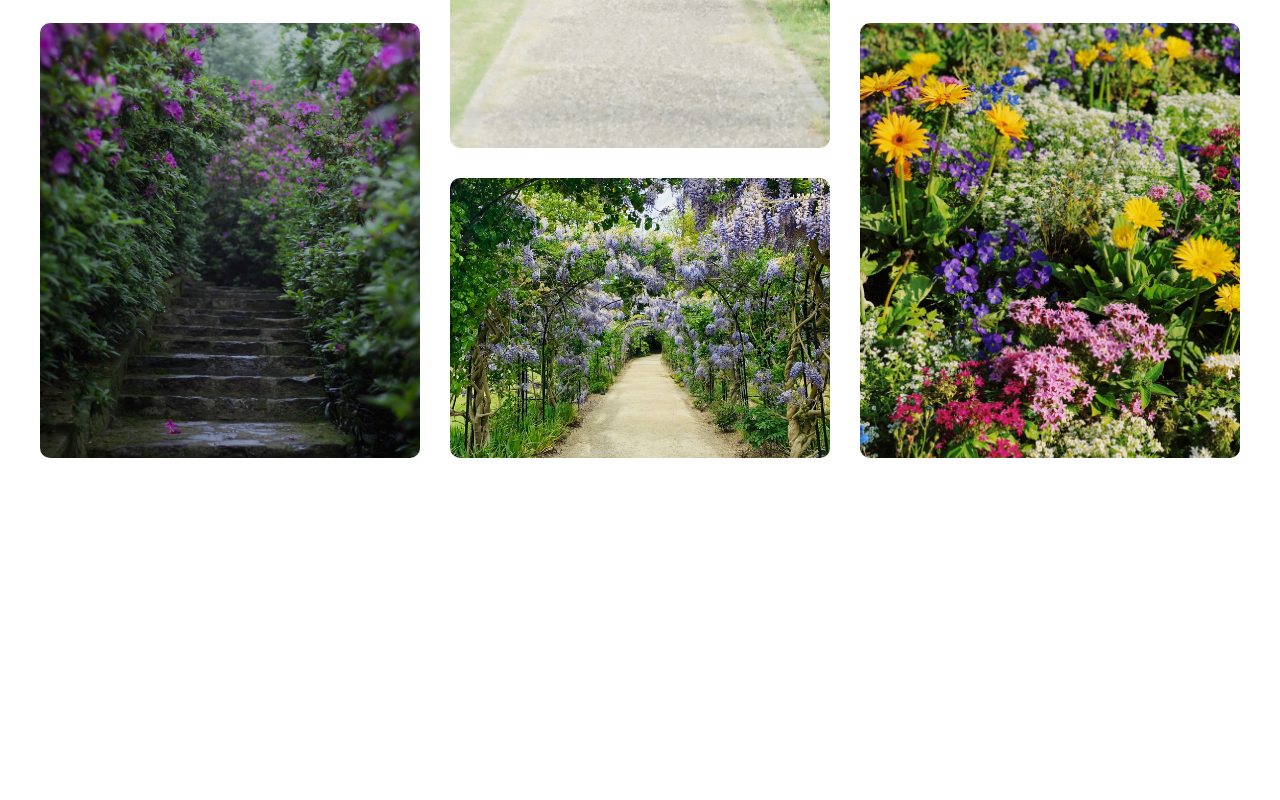
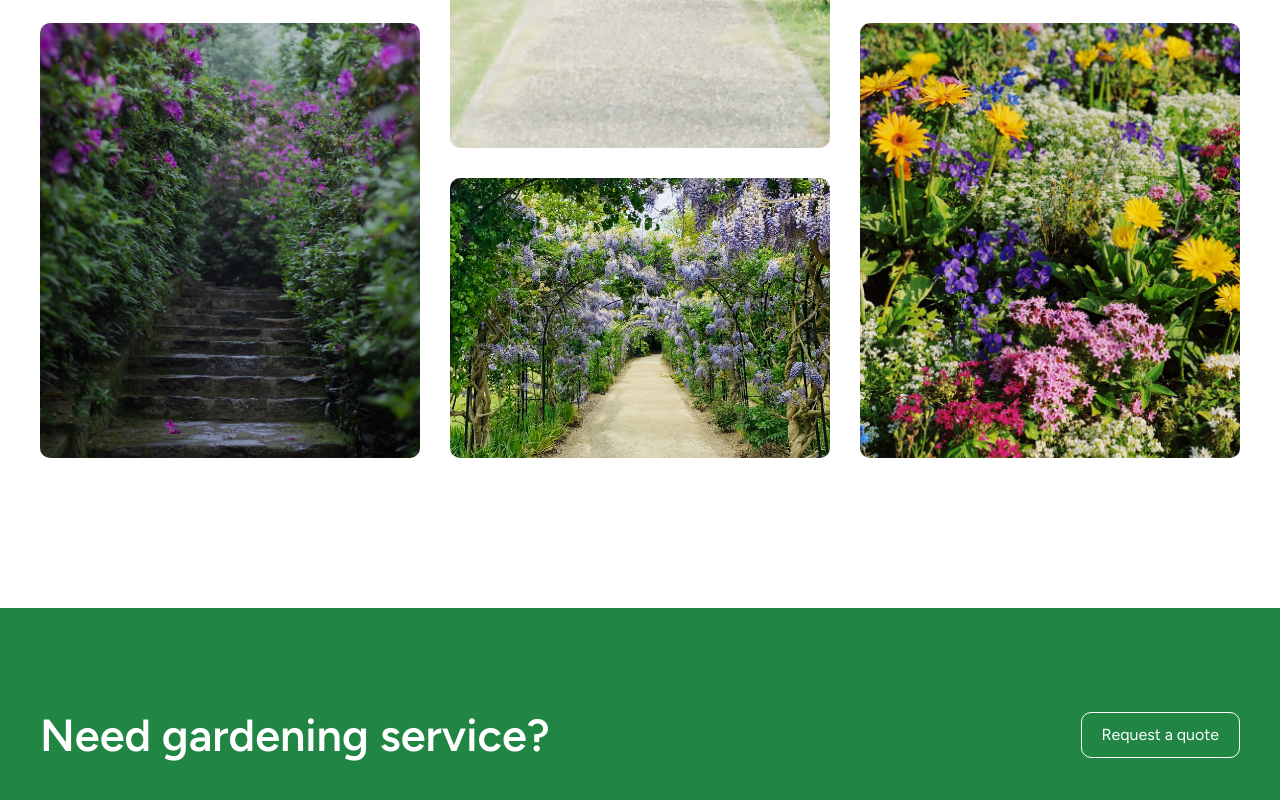
Before and after one commit to shumilika/gardener, a Next.js app: page / in a window 1280 px wide. Shown: the part 4261-5061 px from the top of the page. Before the commit the page ends 4869 px from the top, so only its background shows below. Built offline with nearby package versions, Linux system fonts and the light colour scheme.

Commit message:
CallToAction section done

```diff
--- a/src/app/page.tsx
+++ b/src/app/page.tsx
@@ -1,4 +1,5 @@
 'use client';
+import CallToAction from "@/components/sections/CallToAction";
 import FrequentlyAskedQuestions from "@/components/sections/FrequentlyAskedQuestions";
 import Gallery from "@/components/sections/Gallery";
 import Hero from "@/components/sections/Hero";
@@ -15,6 +16,7 @@ export default function Home() {
        <OurServices/>
        <FrequentlyAskedQuestions/>
        <Gallery/>
+       <CallToAction/>
     </div>
   );
 }
--- /dev/null
+++ b/src/components/sections/CallToAction.tsx
@@ -0,0 +1,25 @@
+import Link from 'next/link';
+import React from 'react';
+
+const CallToAction = () => {
+    return (
+        <div className='flex px-[30px] py-[100px] bg-[#218544] w-full h-min justify-center'>
+            <div className='max-w-[1200px] w-full h-min flex flex-col justify-center items-center'>
+                <div className='flex flex-row justify-center items-center w-full h-min gap-[10px] text-white'>
+                    <div className='flex flex-col justify-start flex-grow flex-shrink-0 basis-0'>
+                        <h2 className='text-[45px] font-semibold leading-[1.2em]'>Need gardening service?</h2>
+                    </div>
+                    <div className='flex flex-col justify-end flex-none'>
+                        <Link href={'/contact'} className='py-[10px] px-[20px] border border-white rounded-[10px]
+                        hover:border-white/50 hover:text-white/50
+                        '>
+                        Request a quote
+                        </Link>
+                    </div>
+                </div>
+            </div>
+        </div>
+    );
+};
+
+export default CallToAction;
```
